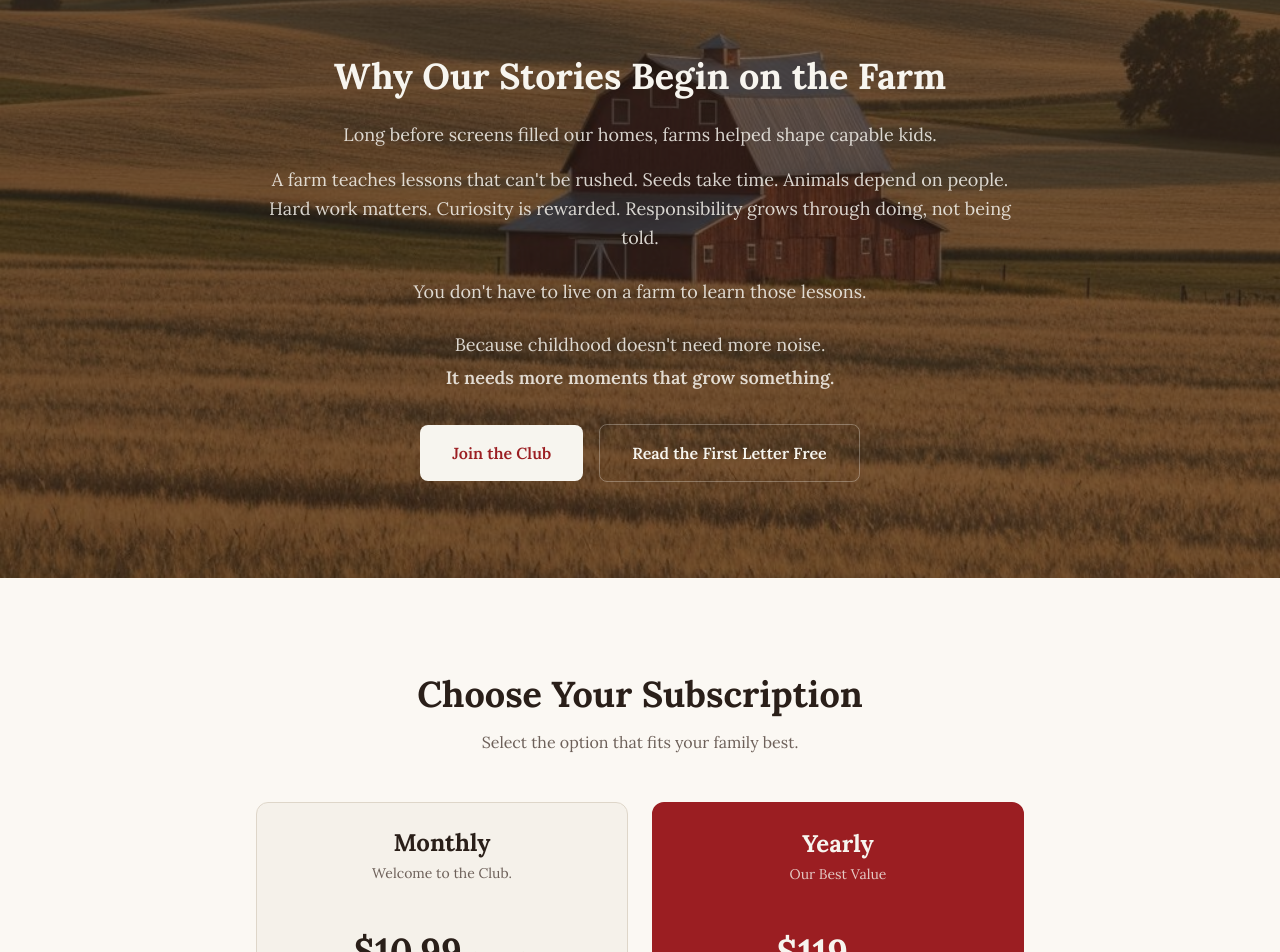
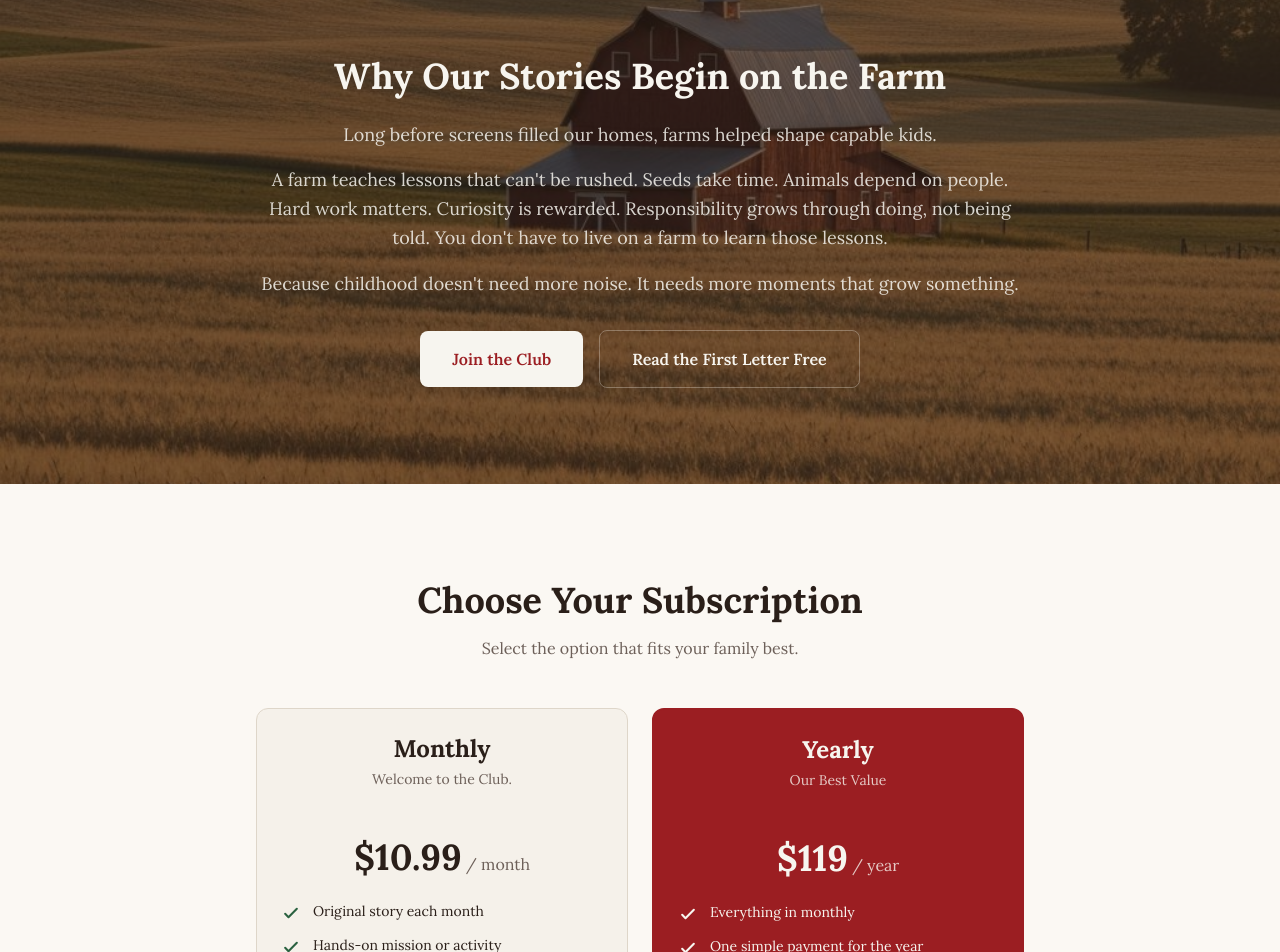
Before and after one commit to clintmcreative/LRM-site, a Next.js app: page / in a window 1280 px wide. Shown: the part 5000-5952 px from the top of the page. Built offline with nearby package versions, Linux system fonts and the light colour scheme.

Commit message:
feat: revise farm lesson narrative and add new insight on childhood
Co-authored-by: clintmcreative <265695401+clintmcreative@users.noreply.github.com>

```diff
--- a/components/home-sections.tsx
+++ b/components/home-sections.tsx
@@ -423,19 +423,11 @@ export function FinalCTASection() {
                 Long before screens filled our homes, farms helped shape capable kids.
               </p>
               <p className="mt-4">
-                A farm teaches lessons that can{"'"}t be rushed. Seeds take time. Animals depend on people. Hard work matters. Curiosity is rewarded. Responsibility grows through doing, not being told.
+                A farm teaches lessons that can{"'"}t be rushed. Seeds take time. Animals depend on people. Hard work matters. Curiosity is rewarded. Responsibility grows through doing, not being told. You don{"'"}t have to live on a farm to learn those lessons.
               </p>
-              <p className="mt-6">
-                You don{"'"}t have to live on a farm to learn those lessons.
+              <p className="mt-4">
+                Because childhood doesn{"'"}t need more noise. It needs more moments that grow something.
               </p>
-              <div className="mt-6">
-                <p>
-                  Because childhood doesn{"'"}t need more noise.
-                </p>
-                <p className="mt-1 font-semibold">
-                  It needs more moments that grow something.
-                </p>
-              </div>
             </div>
             <div className="mt-8 flex flex-col items-center gap-4 sm:flex-row sm:justify-center">
               <button
```
